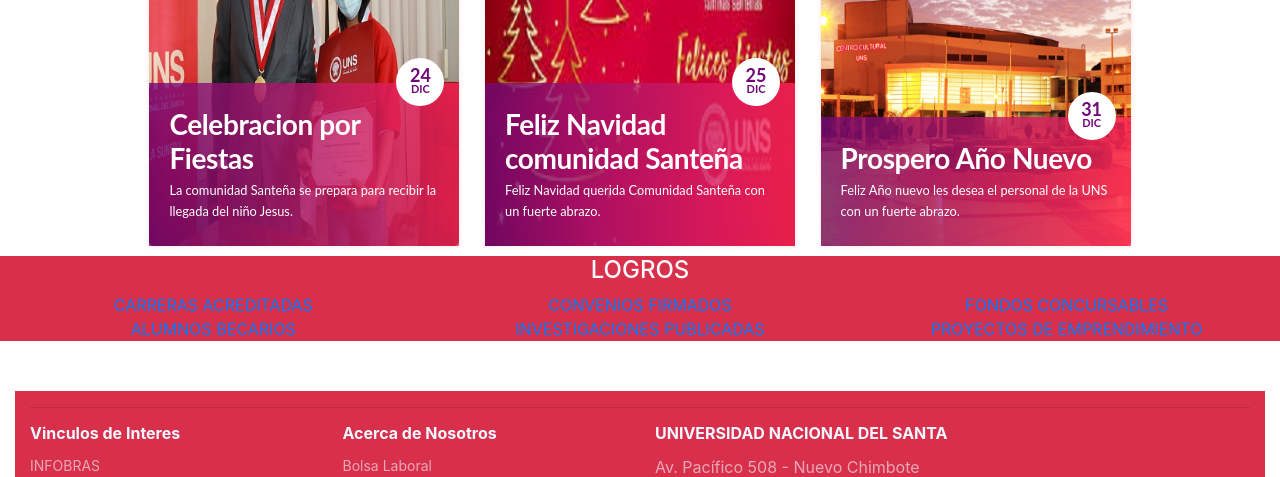
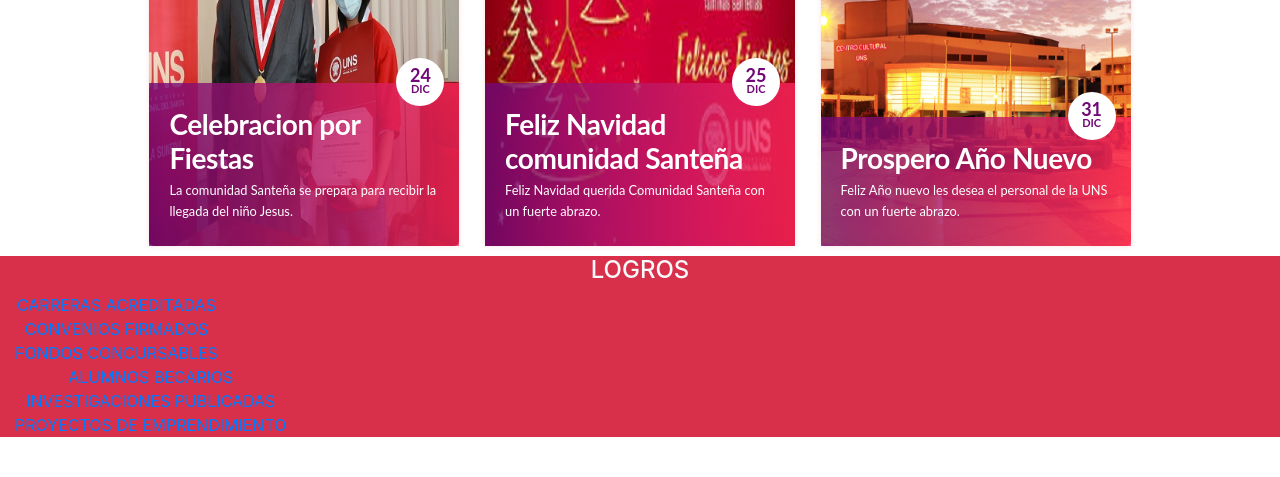
Before and after one commit to JotaLU30/WEBUNS, a plain HTML site: page index.html in a window 1280 px wide. Shown: the part 614-1091 px from the top of the page. Drawn offline with Linux system fonts and the light colour scheme; files whose address does not match are found by name.

Commit message:
actualizacion item 1
*

```diff
--- a/index.html
+++ b/index.html
@@ -179,14 +179,18 @@
                             <div class="col"></div>
                         </div>
                         <div class="row" >
-                            <div class="col text-center align-self-center text-light"><a class="item" href="#">CARRERAS ACREDITADAS </a></div>
-                            <div class="col text-center align-self-center text-light"><a class ="item" href="#">CONVENIOS FIRMADOS </a></div>
-                            <div class="col text-center align-self-center text-light"><a class ="item" href="#">FONDOS CONCURSABLES </a></div>
+                          <div class="item">
+                            <div class="col text-center align-self-center text-light"><a href="#">CARRERAS ACREDITADAS </a></div>
+                            <div class="col text-center align-self-center text-light"><a href="#">CONVENIOS FIRMADOS </a></div>
+                            <div class="col text-center align-self-center text-light"><a href="#">FONDOS CONCURSABLES </a></div>
+                          </div>
                         </div>
                         <div class="row">
-                            <div class="col text-center align-self-center text-light"><a class ="item" href="#">ALUMNOS BECARIOS </a></div>
-                            <div class="col text-center align-self-center text-light"><a class ="item" href="#">INVESTIGACIONES PUBLICADAS </a></div>
-                            <div class="col text-center align-self-center text-light"><a class ="item" href="#">PROYECTOS DE EMPRENDIMIENTO </a></div>
+                          <div class="item">
+                            <div class="col text-center align-self-center text-light"><a href="#">ALUMNOS BECARIOS </a></div>
+                            <div class="col text-center align-self-center text-light"><a href="#">INVESTIGACIONES PUBLICADAS </a></div>
+                            <div class="col text-center align-self-center text-light"><a href="#">PROYECTOS DE EMPRENDIMIENTO </a></div>
+                         </div>
                         </div>
                     </div>
                 </div>
```
